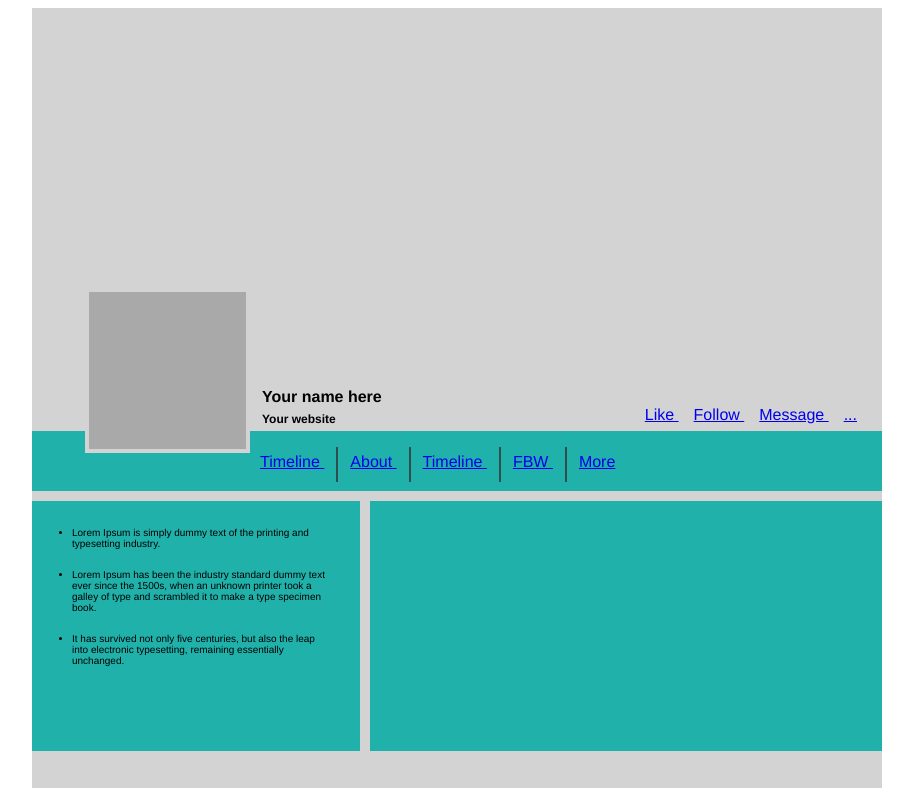
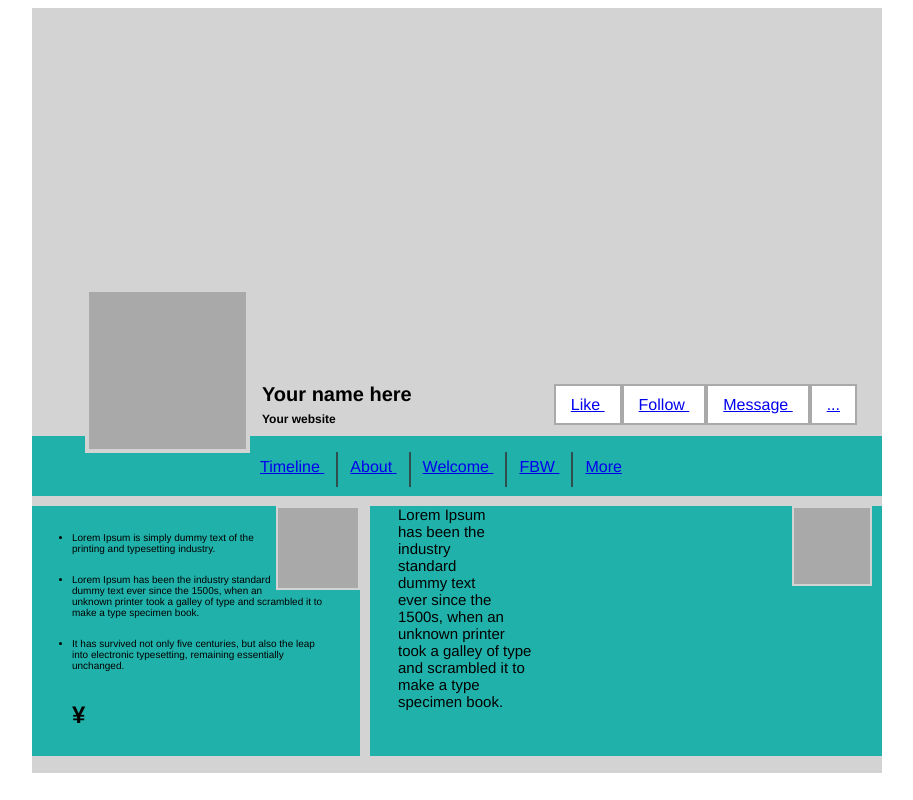
Before and after one commit to mabartosz55/SocialSite, a plain HTML site: page index.html in a window 1280 px wide. Shown: the whole page, without its empty margins (183-1096 px from the left). Drawn offline with Linux system fonts and the light colour scheme.

Commit message:
final styling

```diff
--- a/index.html
+++ b/index.html
@@ -23,19 +23,19 @@
         </div>
 
         <div id="navbarRIGHT">
-            <span>
+            <span id="Like">
                 <a href="Like">Like
                 </a>
             </span>
-            <span>
+            <span id="Follow">
                 <a href="Follow">Follow
                 </a>
             </span>
-            <span>
+            <span id="Message">
                 <a href="Message">Message
                 </a>
             </span>
-            <span>
+            <span id="dots">
                 <a href="...">...
                 </a>
             </span>
@@ -52,7 +52,7 @@
                 </a>
             </span>
             <span>
-                <a href="Welcome">Timeline
+                <a href="Welcome">Welcome
                 </a>
             </span>
             <span>
@@ -69,16 +69,29 @@
 
         <div id="main">
             <div id="colOne">
+
+                <div id="photo2">
+
+                </div>
                 <span>
                     <ul>
                         <li>
                             Lorem Ipsum is simply dummy text of the printing and typesetting industry.
+                        </li>
                         <li>
                             Lorem Ipsum has been the industry standard dummy text ever since the 1500s, when an unknown printer took a galley of type and scrambled it to make a type specimen book.
                         </li>
                         <li>
                             It has survived not only five centuries, but also the leap into electronic typesetting, remaining essentially unchanged.
                         </li>
+                        <style>
+                            h2:after {
+                                content: ' \00A5';
+                            }
+                            </style>
+                            <body>
+
+                            <h2> </h2>
 
                     </ul>
 
@@ -87,7 +100,19 @@
             </div>
             <div id="colTwo">
 
+                <div id="photo3">
+
+                </div>
+
+                <p id=text>
+                    Lorem Ipsum has been the industry standard dummy text ever since the 1500s, when an unknown printer took a galley of type and scrambled it to make a type specimen book.
+                </p>
+
+
+
             </div>
+
+
         </div>
 
 
--- a/style.css
+++ b/style.css
@@ -3,7 +3,7 @@
 }
 
 .header {
-    height: 780px;
+    height: 765px;
     width: 850px;
     font-family: Helvetica;
     background-color: lightgray;
@@ -40,9 +40,10 @@
 #name {
     font-family: Helvetica;
     font-weight: bold;
+    font-size: 20px;
     position: relative;
     left: 220px;
-    top: 115px;
+    top: 110px;
     padding-top: 100px;
     padding-left: 10px;
 }
@@ -54,14 +55,17 @@
 
 #navbarRIGHT {
     float: right;
-    padding-top: 95px;
+    padding-top: 80px;
     padding-left: 15px;
     padding-right: 25px;
+    padding-bottom: 10px;
 
 }
 
 #navbarRIGHT span {
     padding-left: 15px;
+    padding-right: 15px;
+    padding-top: 10px;
 
 }
 
@@ -76,6 +80,17 @@
 #colOne li {
     padding: 10px 27px 10px 0px;
     font-size: 10px;
+}
+
+#photo2 {
+    height: 80px;
+    width: 80px;
+    border: 2px solid lightgray;
+    background-color: darkgray;
+    padding: 40px;
+    float: right;
+    bottom: 150px;
+    right: 100px;
 
 }
 
@@ -83,8 +98,18 @@
     width: 512px;
     height: 250px;
     background-color: lightseagreen;
+    padding: 0px 10px 10px 10px;
     position: relative;
     left: 338px;
+}
+
+#text {
+    font-size: 15px;
+    position: relative;
+    margin: 20px;
+    padding-left: 10px;
+    padding-right: 20px;
+    left: -300px;
 }
 
 #photo {
@@ -98,3 +123,48 @@
     z-index: 10;
 
 }
+
+#photo3 {
+    height: 80px;
+    width: 80px;
+    border: 2px solid lightgray;
+    background-color: darkgray;
+    float: right;
+    padding: 10px 30px 10px 30px;
+    bottom: 135px;
+    left: 100px;
+
+}
+
+#Like {
+    height: 20px;
+    width: 150px;
+    background-color: white;
+    border: 2px solid darkgrey;
+    padding-bottom: 10px;
+}
+
+#Follow {
+    height: 20px;
+    width: 150px;
+    background-color: white;
+    border: 2px solid darkgrey;
+    padding-bottom: 10px;
+}
+
+#Message {
+    height: 20px;
+    width: 150px;
+    background-color: white;
+    border: 2px solid darkgrey;
+    padding-bottom: 10px;
+
+}
+
+#dots {
+    height: 20px;
+    width: 150px;
+    background-color: white;
+    border: 2px solid darkgrey;
+    padding-bottom: 10px;
+}
```
